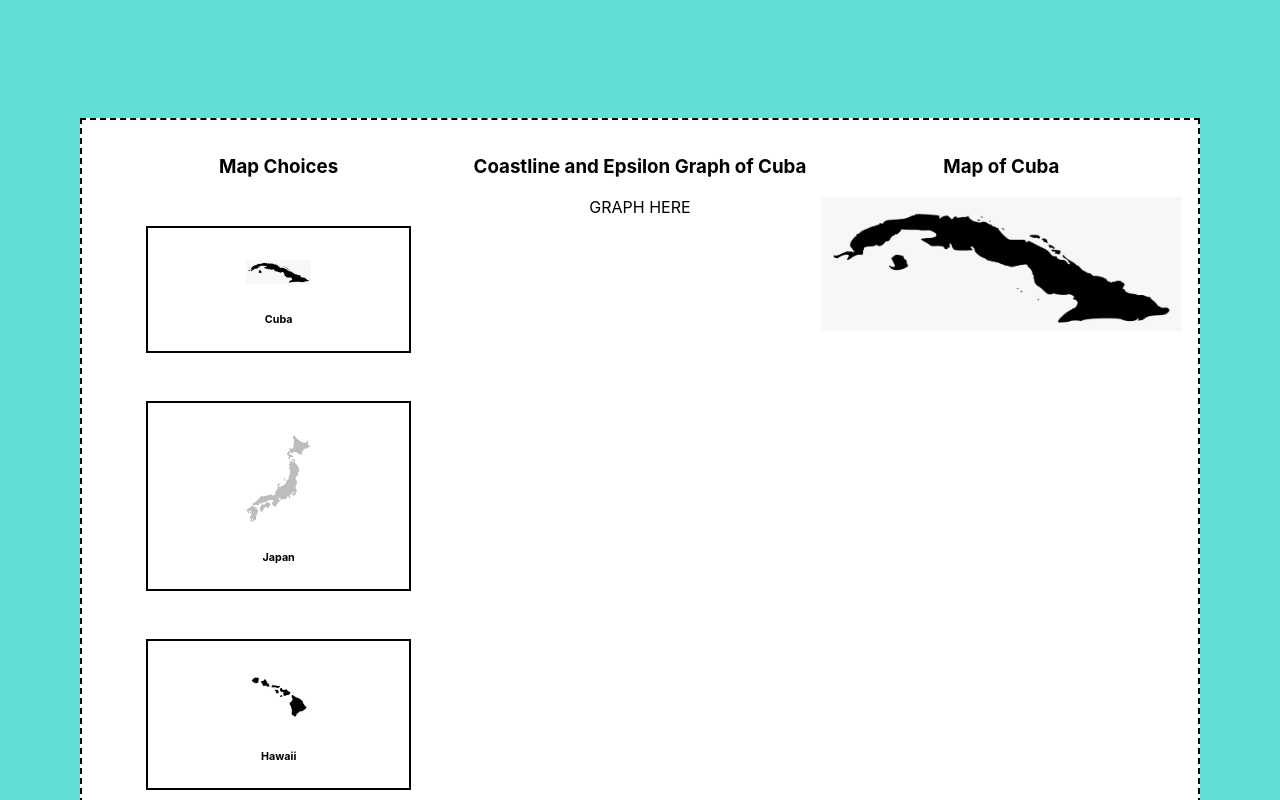
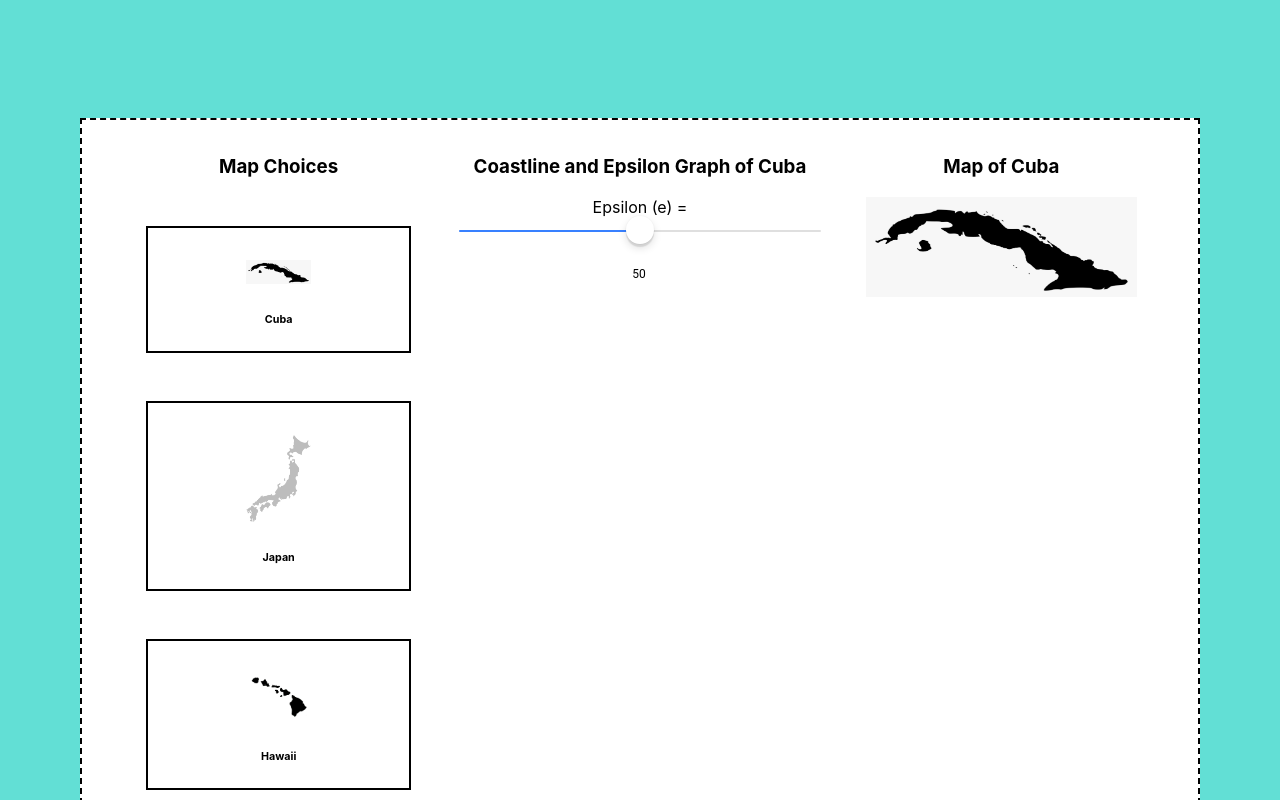
Before and after one commit to UW-CSE442-WI20/FP-coastline-paradox, a React (Create React App) app in the folder my-app/: page / in a window 1280 px wide. Shown: the part 5020-5820 px from the top of the page. Built offline with nearby package versions, Linux system fonts and the light colour scheme.

Commit message:
added slider

```diff
--- a/my-app/package.json
+++ b/my-app/package.json
@@ -3,6 +3,8 @@
   "version": "0.1.0",
   "private": true,
   "dependencies": {
+    "@material-ui/core": "^4.9.5",
+    "@material/slider": "^5.1.0",
     "@testing-library/jest-dom": "^4.2.4",
     "@testing-library/react": "^9.5.0",
     "@testing-library/user-event": "^7.2.1",
--- a/my-app/src/Tutorial.js
+++ b/my-app/src/Tutorial.js
@@ -1,5 +1,9 @@
 import React from 'react';
 import './index.css';
+import { Slider } from '@material-ui/core';
+import Typography from '@material-ui/core/Typography';
+import Tooltip from '@material-ui/core/Tooltip';
+import { withStyles, makeStyles } from '@material-ui/core/styles';
 
 import styled from "styled-components";
 
@@ -22,7 +26,6 @@ const MapThumbnail = styled.img`
   padding-top: 2em;
 `
 
-
 const MapOptionBox = styled.div`
   border: 2px solid black;
   margin: 3em;
@@ -35,10 +38,85 @@ const Row = styled.div`
 const Column = styled.div`
   flex: 50%;
 `
+const useStyles = makeStyles(theme => ({
+  root: {
+    width: 300 + theme.spacing(3) * 2,
+  },
+  margin: {
+    height: theme.spacing(3),
+  },
+}));
+
+const iOSBoxShadow =
+  '0 3px 1px rgba(0,0,0,0.1),0 4px 8px rgba(0,0,0,0.13),0 0 0 1px rgba(0,0,0,0.02)';
+
+const marks = [
+  {
+    value: 0,
+  },
+  {
+    value: 25,
+  },
+  {
+    value: 50,
+  },
+  {
+    value: 100,
+  },
+];
+
+const IOSSlider = withStyles({
+  root: {
+    color: '#3880ff',
+    height: 2,
+  },
+  thumb: {
+    height: 28,
+    width: 28,
+    backgroundColor: '#fff',
+    boxShadow: iOSBoxShadow,
+    marginTop: -14,
+    marginLeft: -14,
+    '&:focus,&:hover,&$active': {
+      boxShadow: '0 3px 1px rgba(0,0,0,0.1),0 4px 8px rgba(0,0,0,0.3),0 0 0 1px rgba(0,0,0,0.02)',
+      // Reset on touch devices, it doesn't add specificity
+      '@media (hover: none)': {
+        boxShadow: iOSBoxShadow,
+      },
+    },
+  },
+  active: {},
+  valueLabel: {
+    left: 'calc(-50% + 11px)',
+    top: 52,
+    '& *': {
+      background: 'transparent',
+      color: '#000',
+    },
+  },
+  track: {
+    height: 2,
+  },
+  rail: {
+    height: 2,
+    opacity: 0.5,
+    backgroundColor: '#bfbfbf',
+  },
+  mark: {
+    backgroundColor: '#bfbfbf',
+    height: 8,
+    width: 1,
+    marginTop: -3,
+  },
+  markActive: {
+    opacity: 1,
+    backgroundColor: 'currentColor',
+  },
+})(Slider);
 
 var islandOptions = [];
 
-class Tutorial extends React.Component{
+class Tutorial extends React.Component {
   constructor(props) {
     super(props);
     this.state = { map: "Cuba" };
@@ -55,14 +133,16 @@ class Tutorial extends React.Component{
 
   setup() {
 
-    {ISLANDS.forEach((element) =>
-      islandOptions.push(
-      <MapOptionBox onClick={() => this.changeChosen(element)}>
-        <MapThumbnail src={this.getMap(element)} ></MapThumbnail>
-        {<h6>{element}</h6>}
-      </MapOptionBox>
+    {
+      ISLANDS.forEach((element) =>
+        islandOptions.push(
+          <MapOptionBox onClick={() => this.changeChosen(element)}>
+            <MapThumbnail src={this.getMap(element)} ></MapThumbnail>
+            {<h6>{element}</h6>}
+          </MapOptionBox>
+        )
       )
-    )}
+    }
   }
 
   render() {
@@ -81,11 +161,17 @@ class Tutorial extends React.Component{
           </Column>
           <Column>
             <h3>Coastline and Epsilon Graph of {this.state.map}</h3>
-            GRAPH HERE
+            Epsilon (e) =
+            <IOSSlider
+              orientation="horizontal"
+              aria-label="ios-slider"
+              defaultValue={50}
+              step={5}
+              valueLabelDisplay="on" />
           </Column>
           <Column>
             <h3>Map of {this.state.map}</h3>
-            <img src={this.getMap(this.state.map)} width="100%"></img>
+            <img src={this.getMap(this.state.map)} width="75%"></img>
           </Column>
         </Row>
       </TutorialBox>
```
Also changed, not shown: 1 other file (tests, documents, lock files or other folders).
